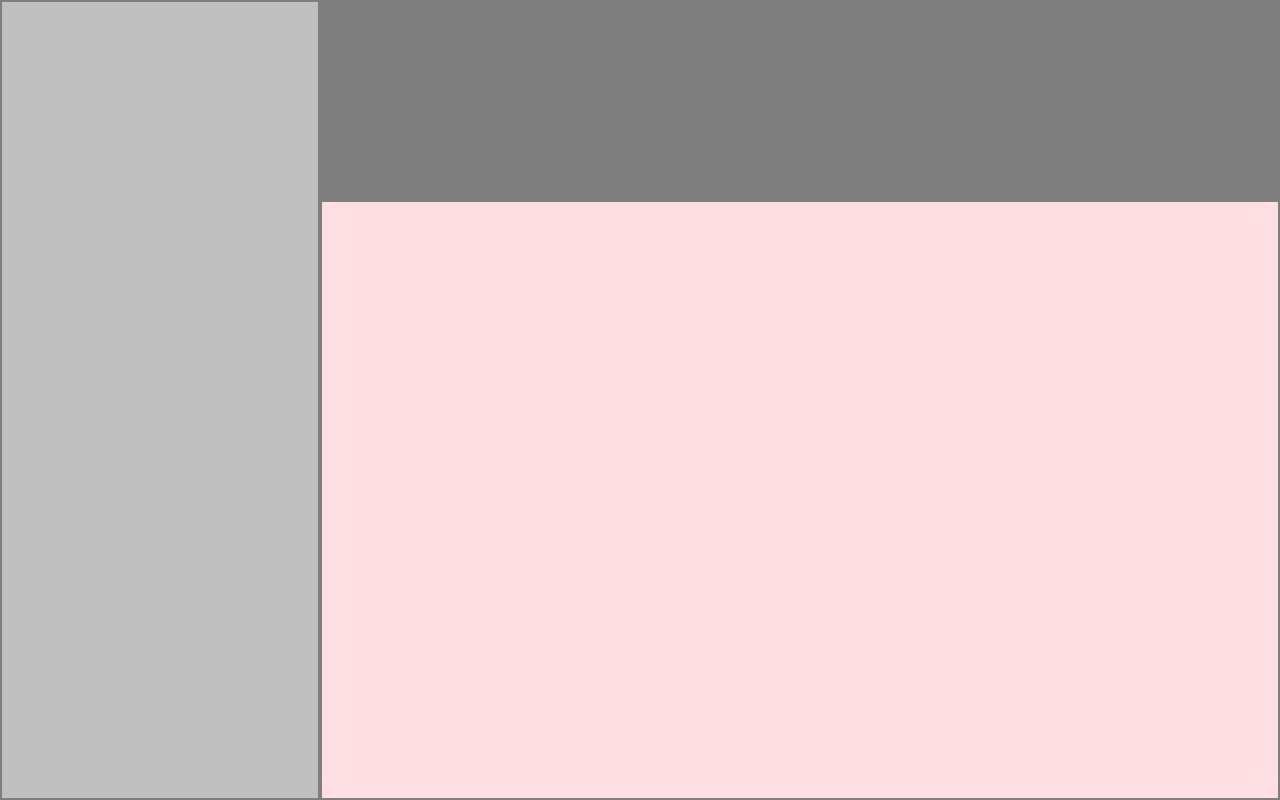
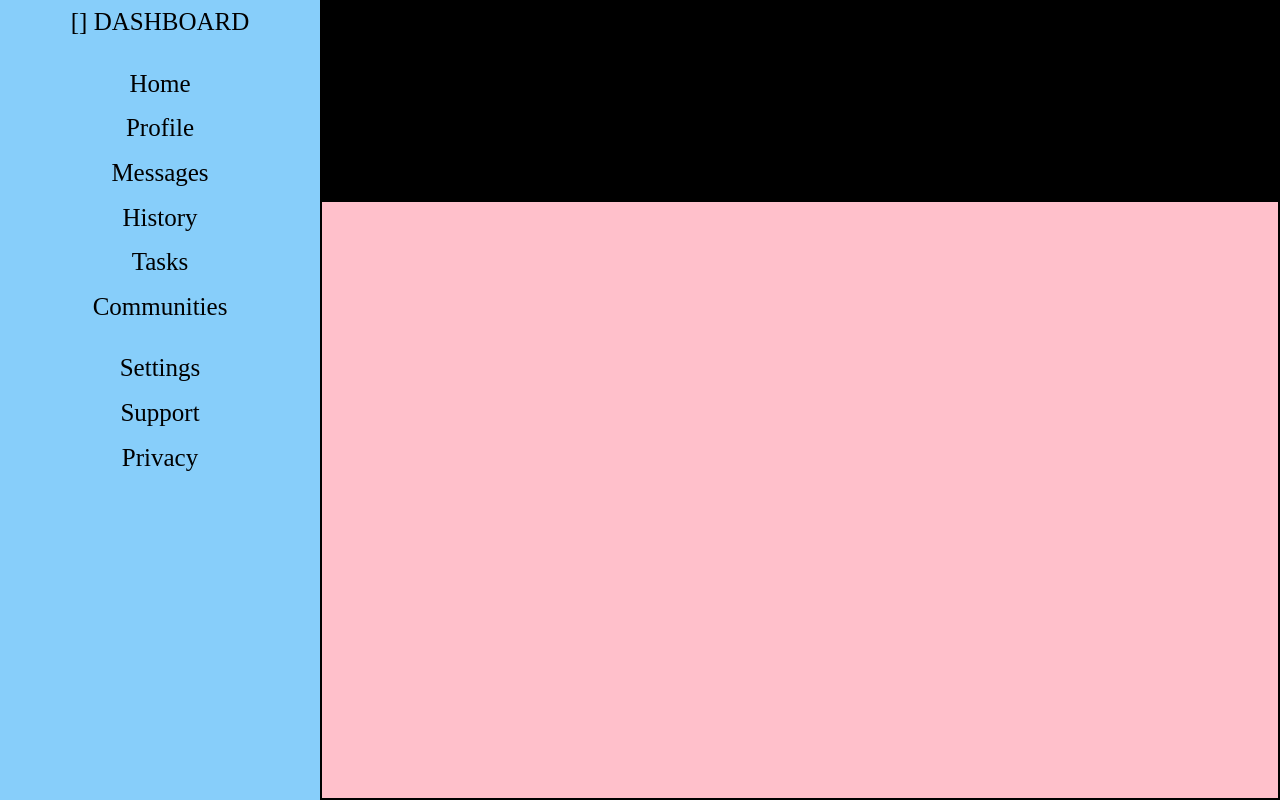
Before and after one commit to dentopiasa/admin_dashboard, a plain HTML site: page index.html in a window 1280 px wide. Drawn offline with Linux system fonts and the light colour scheme.

Commit message:
increase resolution

```diff
--- a/index.html
+++ b/index.html
@@ -4,11 +4,28 @@
     <meta charset="UTF-8">
     <meta name="viewport" content="width=device-width, initial-scale=1.0">
     <link rel="stylesheet" href="style.css"/>
-    <title>Document</title>
+    <title>Admin Dashboard</title>
 </head>
 <body class="grid-container">
-        <div class="nav-grid"></div>
+        <div class="nav-grid">
+            <div class="nav">[] DASHBOARD</div>
+            <div class="nav"></div>
+            <div class="nav">Home</div>
+            <div class="nav">Profile</div>
+            <div class="nav">Messages</div>
+            <div class="nav">History</div>
+            <div class="nav">Tasks</div>
+            <div class="nav">Communities</div>
+            <div class="nav"></div>
+            <div class="nav">Settings</div>
+            <div class="nav">Support</div>
+            <div class="nav">Privacy</div>
+        </div>
+
+
         <div class="header-grid"></div>
         <div class="main-grid"></div>
 </body>
 </html>
+
+<!--INCREASE GRID RESOLUTION-->
--- a/style.css
+++ b/style.css
@@ -1,6 +1,7 @@
 * {
     box-sizing: border-box;
 }
+/*========MASTER CONTAINER=========*/
 .grid-container {
     height: 100vh;
     width: 100vw;
@@ -8,22 +9,33 @@
     grid-template-columns: repeat(4, 1fr);
     grid-template-rows: repeat(4, 1fr);
     margin: 0 auto;
+    background-color: lightskyblue;
 }
+/*========MASTER NAVBAR=========*/
 .nav-grid {
-    background-color: grey;
     grid-area: 1 / 1 / 5 / 1;
-    opacity: 0.5;
-    border: 2px solid black;
+    display: grid;
+    height: 60%;
+    background-color: lightskyblue;
 }
+/*========MASTER HEADER=========*/
 .header-grid {
     background-color: black;
     grid-area: 1 / 5 / 1 / 2;
-    opacity: 0.5;
     border: 2px solid black;
 }
+/*========MASTER MAIN SECTION=========*/
 .main-grid {
     background-color: pink;
     grid-area: 2 / 2 / 5 / 5;
-    opacity: 0.5;
     border: 2px solid black;
 }
+/*======= Nav Buttons ========*/
+.nav {
+    font-size: 25px;
+    display: flex;
+    align-items: center;
+    justify-content: center;
+}
+
+/* !! INCREASE GRID RESOLUTION !!*/
```
